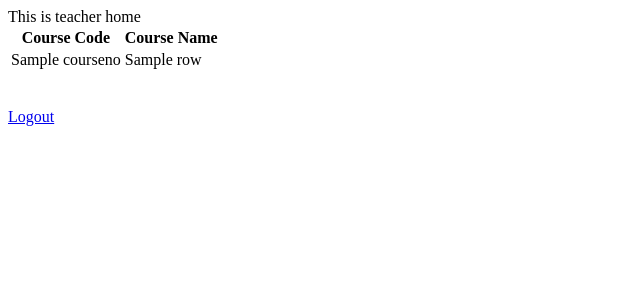
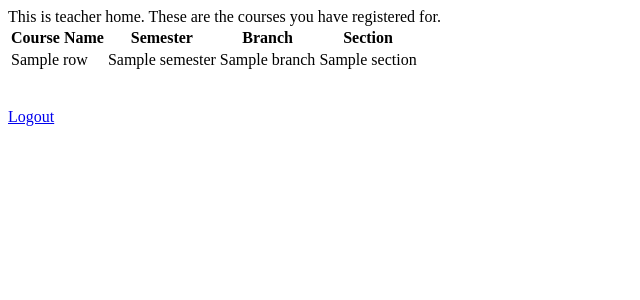
Before and after one commit to jysandy/aums, a Flask app: template templates/teacher/home.html in a window 1280 px wide. Shown: the top 300 px of the page, without its empty margins (0-640 px from the left). Run offline with Flask 2, Linux system fonts and the light colour scheme; the template is opened without the code that fills it: most values are stand-ins (such as "Sample title", 1, 10 or a date in 2020); parts of the project's set-up code (start-up, migrations or seed data) failed here and were passed over.

Commit message:
Teacher views updated

```diff
--- a/teacher_views.py
+++ b/teacher_views.py
@@ -13,12 +13,8 @@ def home():
 	"""
 	List of courses which the logged in teacher has registered for.
 	"""
-    check_login()
-    return render_template('teacher/home.html', teacher_course_list = get_course_list(flask.g.db, flask.request.form))
-
-def view_course_list():
 	check_login()
-	render_template('teacher/home.html', teacher_courseno_list = get_course_list(flask.g.db, flask.request.form))
+	return render_template('teacher/home.html', teacher_course_list = get_course_list(flask.g.db))
 
 
 """
--- a/templates/teacher/home.html
+++ b/templates/teacher/home.html
@@ -4,18 +4,22 @@
 	Teacher Home
 </title>
 <body>
-	This is teacher home
+	This is teacher home. These are the courses you have registered for.
 	<table>
 		{% if teacher_course_list|length > 0 %}
 		<tr>
-			<th>Course Code</th>
 			<th>Course Name</th>
+			<th>Semester</th>
+			<th>Branch</th>
+			<th>Section</th>
 		</tr>
 		{% endif %}
 		{% for row in teacher_course_list %}
 		<tr>
-			<td>{{ row.courseno }}</td>
 			<td>{{ row.coursename }}</td>
+			<td>{{ row.semester }}</td>
+			<td>{{ row.branch }}</td>
+			<td>{{ row.section }}</td>
 		</tr>
 		{% endfor %}
 	</table>
```
